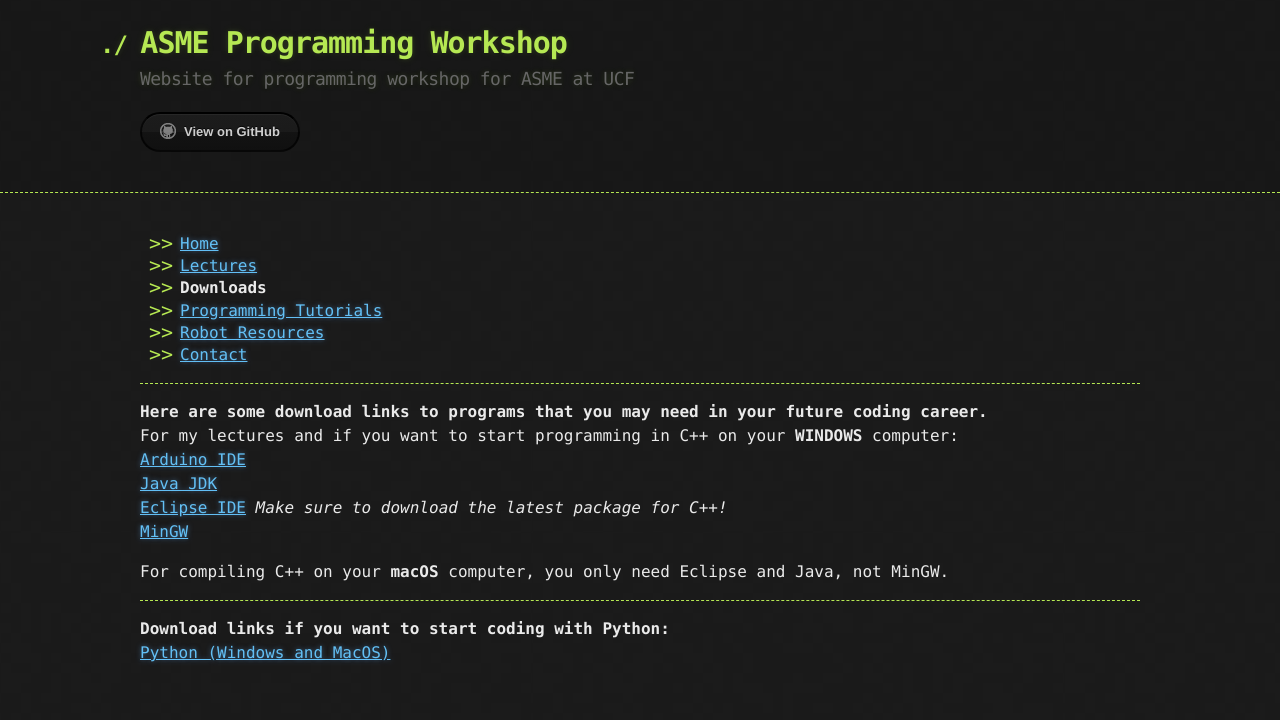
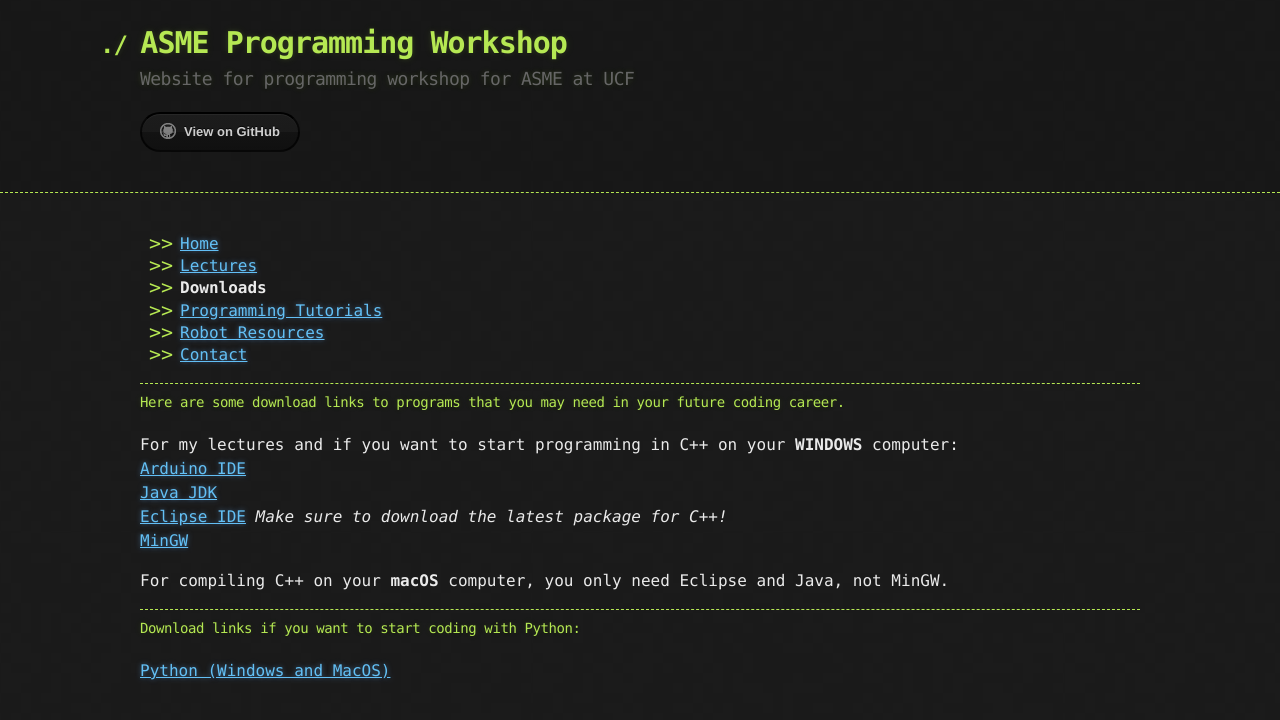
Before and after one commit to brandons209/workshop, a Jekyll site: the page built from pages/Downloads.md, in a window 1280 px wide. Shown: the top 720 px of the page. Built offline with Jekyll 4.4.1, drawn with Linux system fonts in a browser that asks for light colours.

Commit message:
formatting

```diff
--- a/pages/Downloads.md
+++ b/pages/Downloads.md
@@ -9,7 +9,7 @@ layout: default
 * [Contact](Contact.md)
 
 * * *
-**Here are some download links to programs that you may need in your future coding career.**
+#### Here are some download links to programs that you may need in your future coding career.
 For my lectures and if you want to start programming in C++ on your **WINDOWS** computer:
 [Arduino IDE](https://www.arduino.cc/en/Main/Software)
 [Java JDK](http://www.oracle.com/technetwork/java/javase/downloads/jdk9-downloads-3848520.html)
@@ -19,5 +19,5 @@ For my lectures and if you want to start programming in C++ on your **WINDOWS**
 For compiling C++ on your **macOS** computer, you only need Eclipse and Java, not MinGW.
 * * *
 
-**Download links if you want to start coding with Python:**
+#### Download links if you want to start coding with Python:
 [Python (Windows and MacOS)](https://www.python.org/downloads/)
```
